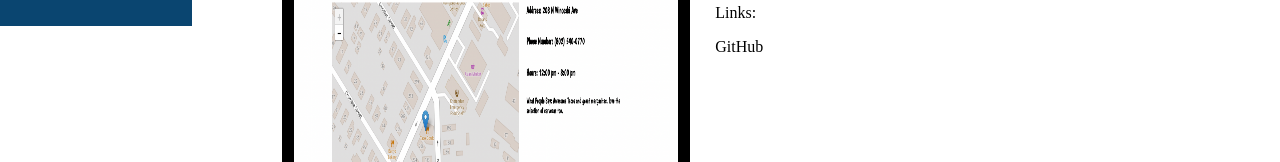
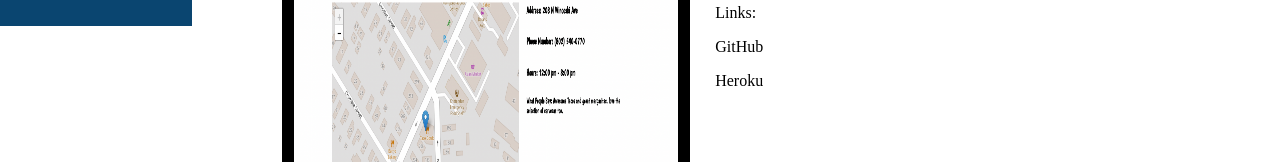
Before and after one commit to Msandres123/portfolio, a React (Create React App) app in the folder client/: page /projects in a window 1280 px wide. Shown: the part 774-936 px from the top of the page. Built offline with nearby package versions, Linux system fonts and the light colour scheme; a web font is replaced by a local one.

Commit message:
yelpington

```diff
--- a/client/src/components/Projects.js
+++ b/client/src/components/Projects.js
@@ -49,6 +49,7 @@ export default function Projects(props) {
           <a href="https://github.com/Msandres123/Yelpington">
             <p>GitHub</p>
           </a>
+          <a href="https://ma-yelpington.herokuapp.com/"><p>Heroku</p></a>
         </div>
       </div>
       <p>Geo-Vermonter</p>
```
Also changed, not shown: 1 other file (tests, documents, lock files or other folders).
